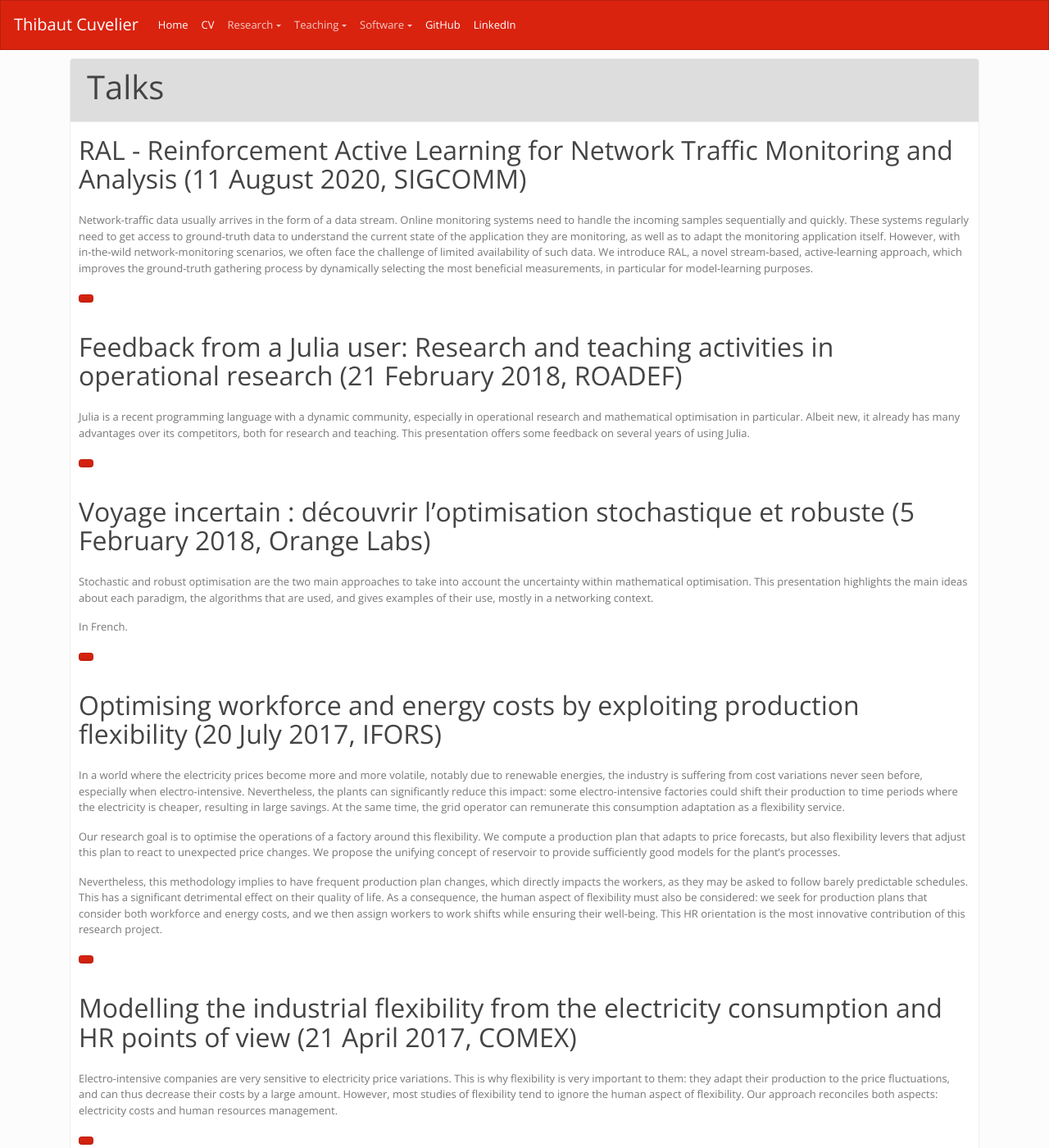
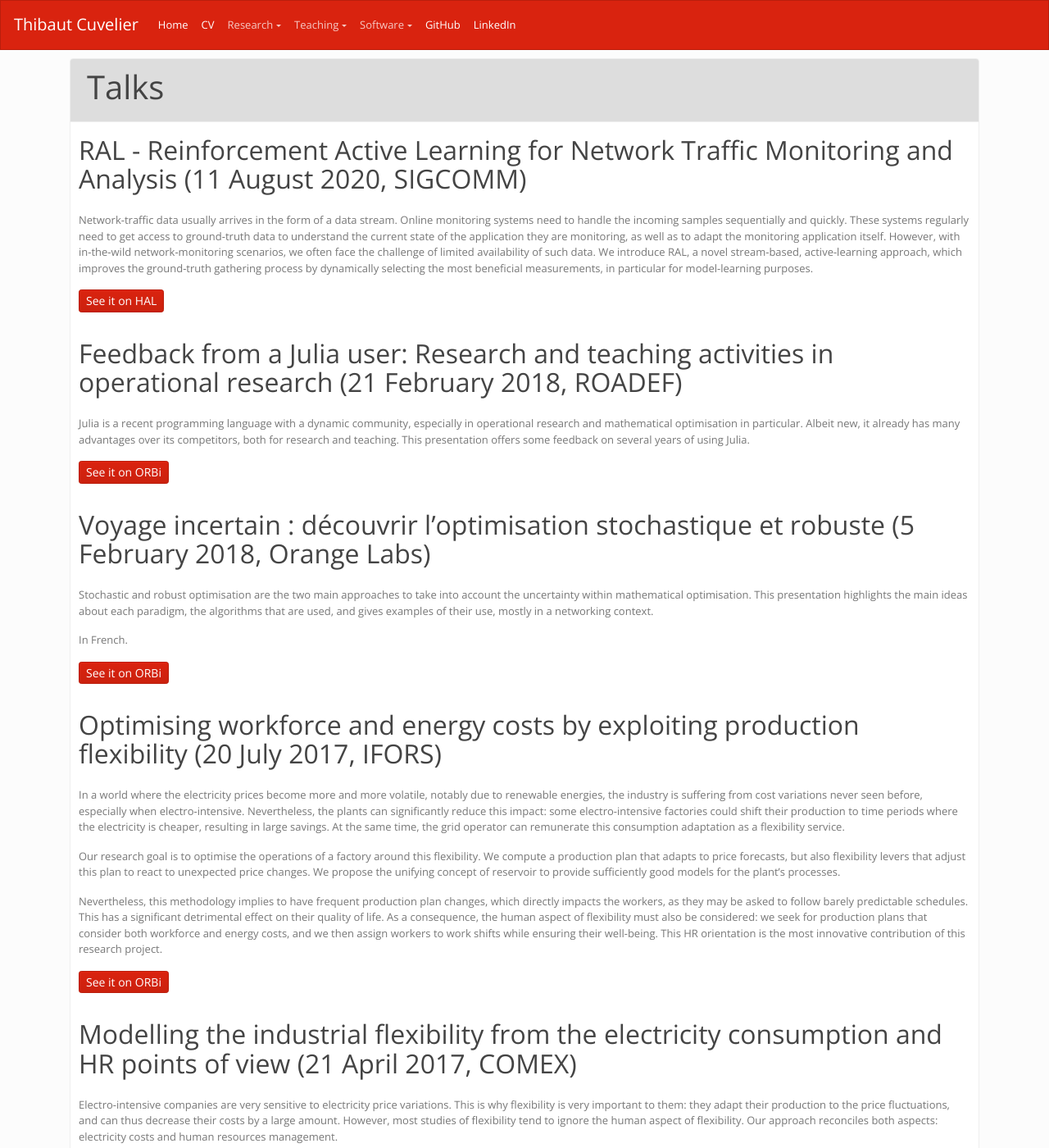
Before and after one commit to dourouc05/dourouc05.github.io, a Jekyll site: the page built from talks.md, in a window 1280 px wide and 1400 px high. Shown: the whole window at 82% size. Built offline with Jekyll 4.4.1, drawn with Linux system fonts in a browser that asks for light colours; a script that is not in the unit is left out; some of the changed text lies outside the part shown.

Commit message:
Update talks.md

```diff
--- a/talks.md
+++ b/talks.md
@@ -10,13 +10,13 @@ layout: page
 
 Network-traffic data usually arrives in the form of a data stream. Online monitoring systems need to handle the incoming samples sequentially and quickly. These systems regularly need to get access to ground-truth data to understand the current state of the application they are monitoring, as well as to adapt the monitoring application itself. However, with in-the-wild network-monitoring scenarios, we often face the challenge of limited availability of such data. We introduce RAL, a novel stream-based, active-learning approach, which improves the ground-truth gathering process by dynamically selecting the most beneficial measurements, in particular for model-learning purposes.
 
-{% include button.html url="https://hal.archives-ouvertes.fr/hal-02932839" %}
+{% include button.html url="https://hal.archives-ouvertes.fr/hal-02932839" title="See it on HAL" %}
 
 ## Feedback from a Julia user: Research and teaching activities in operational research (21 February 2018, ROADEF)
 
 Julia is a recent programming language with a dynamic community, especially in operational research and mathematical optimisation in particular. Albeit new, it already has many advantages over its competitors, both for research and teaching. This presentation offers some feedback on several years of using Julia.
 
-{% include button.html url="https://orbi.uliege.be/handle/2268/220267" %}
+{% include button.html url="https://orbi.uliege.be/handle/2268/220267" title="See it on ORBi" %}
 
 ## Voyage incertain : découvrir l’optimisation stochastique et robuste (5 February 2018, Orange Labs)
 
@@ -24,7 +24,7 @@ Stochastic and robust optimisation are the two main approaches to take into acco
 
 In French.
 
-{% include button.html url="https://orbi.uliege.be/handle/2268/219824" %}
+{% include button.html url="https://orbi.uliege.be/handle/2268/219824" title="See it on ORBi" %}
 
 ## Optimising workforce and energy costs by exploiting production flexibility (20 July 2017, IFORS)
 
@@ -34,19 +34,19 @@ Our research goal is to optimise the operations of a factory around this flexibi
 
 Nevertheless, this methodology implies to have frequent production plan changes, which directly impacts the workers, as they may be asked to follow barely predictable schedules. This has a significant detrimental effect on their quality of life. As a consequence, the human aspect of flexibility must also be considered: we seek for production plans that consider both workforce and energy costs, and we then assign workers to work shifts while ensuring their well-being. This HR orientation is the most innovative contribution of this research project.
 
-{% include button.html url="http://orbi.ulg.ac.be/handle/2268/207330" %}
+{% include button.html url="http://orbi.ulg.ac.be/handle/2268/207330" title="See it on ORBi" %}
 
 ## Modelling the industrial flexibility from the electricity consumption and HR points of view (21 April 2017, COMEX)
 
 Electro-intensive companies are very sensitive to electricity price variations. This is why flexibility is very important to them: they adapt their production to the price fluctuations, and can thus decrease their costs by a large amount. However, most studies of flexibility tend to ignore the human aspect of flexibility. Our approach reconciles both aspects: electricity costs and human resources management.
 
-{% include button.html url="http://orbi.ulg.ac.be/handle/2268/209469" %}
+{% include button.html url="http://orbi.ulg.ac.be/handle/2268/209469" title="See it on ORBi" %}
 
 ## A Journey through Julia (17 November 2016, [Geeks anonymes](https://www.recherche.uliege.be/cms/c_9463913/fr/geeks-anonymes); 17 May 2017, [IEEE Student Branch Liège](https://ieee.ulg.ac.be/en/))
 
 [Julia](http://www.julialang.org/) is a programming language that aims at being both dynamic and fast — and it does so. This small journey will take you from some guiding principles in Julia (those that make it fast), and then to the many packages the community created, so that you can make the most of it without spending hours in the documentation.
 
-{% include button.html url="http://orbi.ulg.ac.be/handle/2268/203491" %}
+{% include button.html url="http://orbi.ulg.ac.be/handle/2268/203491" title="See it on ORBi" %}
 
 {% include card_end.html %}
 {% include card_begin.html title="Posters" id="posters" %}
@@ -59,6 +59,6 @@ To this end, we propose a generic paradigm to help conceiving such models: reser
 
 Our first results show that the obtained reservoir models can give sufficiently good approximations for metallurgical and other processes.
 
-{% include button.html url="http://orbi.ulg.ac.be/handle/2268/212703" %}
+{% include button.html url="http://orbi.ulg.ac.be/handle/2268/212703" title="See it on ORBi" %}
 
 {% include card_end.html %}
```
